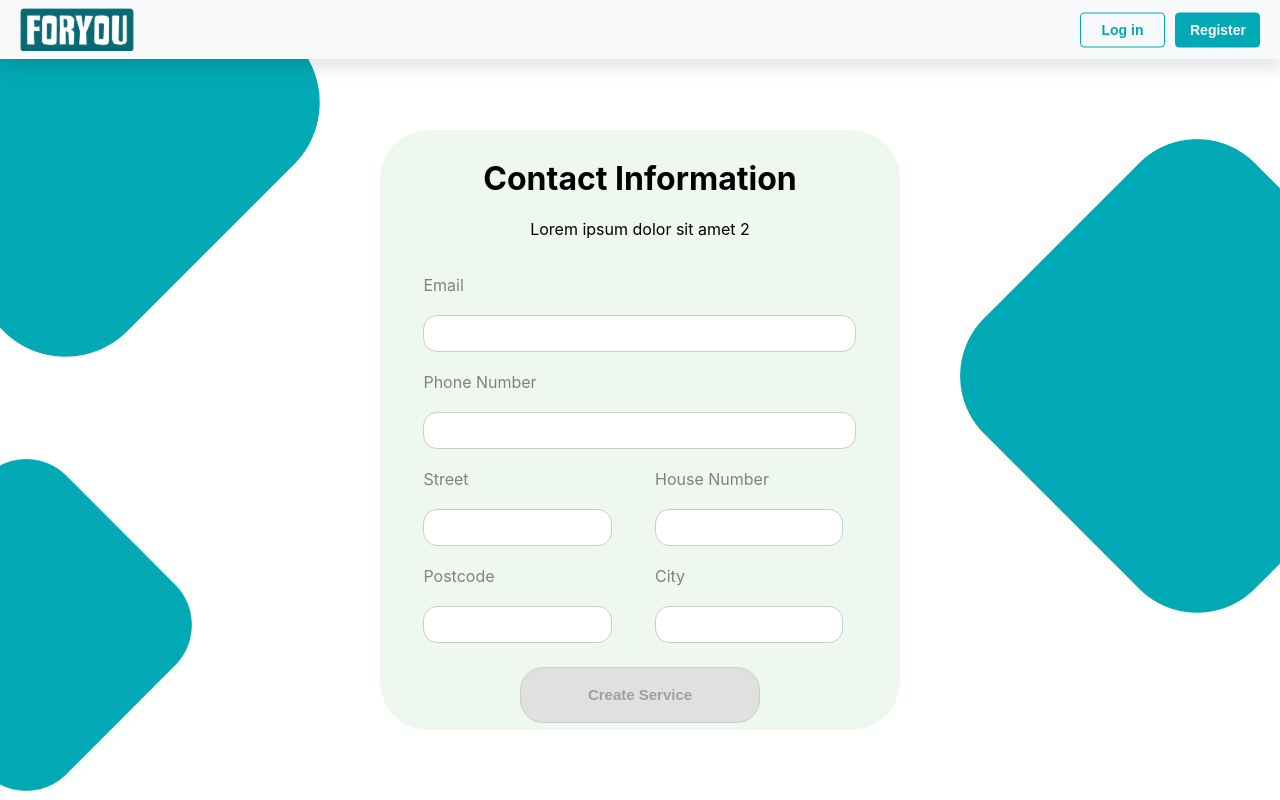
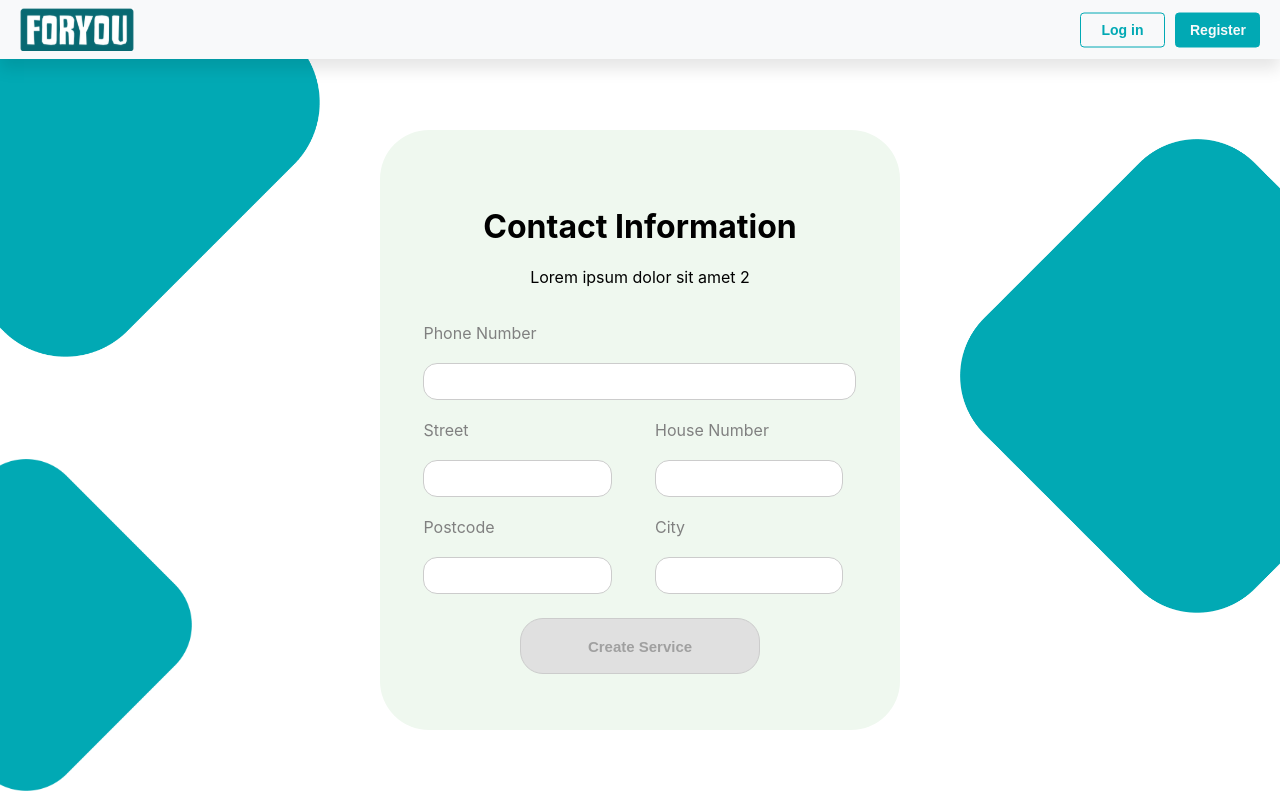
Before and after one commit to ForyouHQ/Foryou, a React (Create React App) app in the folder foryou-frontend/: page /task in a window 1280 px wide. Both pictures are taken after a click on the button "Next". Built offline with nearby package versions, Linux system fonts and the light colour scheme.

Commit message:
Delete the email from the contact info card #3.

```diff
--- a/foryou-frontend/src/components/task-upload-card/task-upload-card.tsx
+++ b/foryou-frontend/src/components/task-upload-card/task-upload-card.tsx
@@ -1,22 +1,67 @@
-import React, { useState } from 'react';
+import React, {useState} from 'react';
 import css from './task-upload-card.module.css';
-import { CardHeader } from "../card-header/card-header";
-import { TaskUploadInput } from "../task-upload-input/task-upload-input";
+import {CardHeader} from "../card-header/card-header";
+import {TaskUploadInput} from "../task-upload-input/task-upload-input";
 
 export const TaskUploadCard: React.FC = () => {
     const [showSecondComponent, setShowSecondComponent] = useState(false);
+    const [title, setTitle] = useState("");
+    const [description, setDescription] = useState("");
+    const [price, setPrice] = useState<number>(0);
+    const [userId, setUserId] = useState<number>(5);
+    const [category, setCategory] = useState<string>("");
+    const [phoneNumber, setPhoneNumber] = useState<string>("");
+    const [street, setStreet] = useState<string>("");
+    const [houseNumber, setHouseNumber] = useState<string>("");
+    const [postcode, setPostcode] = useState<string>("");
+    const [city, setCity] = useState<string>("");
 
     const containerStyle = {
         height: showSecondComponent ? '70%' : '80%',
     };
 
+    const uploadTask = async () => {
+        try {
+            const api_url = process.env.REACT_APP_TASK_UPLOAD;
+
+            if (!api_url) {
+                throw new Error('API URL not set');
+            }
+            const response = await fetch(api_url, {
+                method: 'POST',
+                headers: {'Content-Type': 'application/json'},
+                body: JSON.stringify({title, description, price, userId,})
+            });
+
+            if (!response.ok) {
+                throw new Error('Network response was not ok');
+            }
+
+            const data = await response.json();
+            console.log(data);
+        } catch (error) {
+            console.error('Error:', error);
+        }
+
+    }
+
     return (
         <div className={css.container} style={containerStyle}>
             <CardHeader
                 topText={showSecondComponent ? "Contact Information" : "Create Service"}
-                bottomText= {showSecondComponent ? "Lorem ipsum dolor sit amet 2" : "Lorem ipsum dolor sit amet 1"}
+                bottomText={showSecondComponent ? "Lorem ipsum dolor sit amet 2" : "Lorem ipsum dolor sit amet 1"}
             />
-            <TaskUploadInput showSecondComponent={showSecondComponent} setShowSecondComponent={setShowSecondComponent}/>
+            <TaskUploadInput showSecondComponent={showSecondComponent} setShowSecondComponent={setShowSecondComponent} setTitle={setTitle}
+                             setDescription={setDescription}
+                             setPrice={setPrice}
+                             setUserId={setUserId}
+                             setCategory={setCategory}
+                             setPhoneNumber={setPhoneNumber}
+                             setStreet={setStreet}
+                             setHouseNumber={setHouseNumber}
+                             setPostcode={setPostcode}
+                             setCity={setCity}
+                             onClick={uploadTask}/>
         </div>
     );
 };
--- a/foryou-frontend/src/components/task-upload-input/task-upload-input.tsx
+++ b/foryou-frontend/src/components/task-upload-input/task-upload-input.tsx
@@ -2,14 +2,74 @@ import React from 'react';
 import css from './task-upload-input.module.css';
 import {CardButton} from "../card-button/card-button";
 
-export const TaskUploadInput: React.FC<{
+interface TaskUploadInputProps {
+    setCategory: React.Dispatch<React.SetStateAction<string>>;
+    setTitle: React.Dispatch<React.SetStateAction<string>>;
+    setPrice: React.Dispatch<React.SetStateAction<number>>;
+    setDescription: React.Dispatch<React.SetStateAction<string>>;
+    setPhoneNumber: React.Dispatch<React.SetStateAction<string>>;
+    setStreet: React.Dispatch<React.SetStateAction<string>>;
+    setHouseNumber: React.Dispatch<React.SetStateAction<string>>;
+    setPostcode: React.Dispatch<React.SetStateAction<string>>;
+    setCity: React.Dispatch<React.SetStateAction<string>>,
+    setUserId: React.Dispatch<React.SetStateAction<number>>,
+    onClick?: () => void,
     showSecondComponent: boolean,
-    setShowSecondComponent: (value: boolean) => void
-}> =
-    ({
+    setShowSecondComponent: (value: boolean) => void,
+}
+
+export const TaskUploadInput: React.FC<TaskUploadInputProps> = ({
+                                                                    setCategory,
+                                                                    setTitle,
+                                                                    setPrice,
+                                                                    setDescription,
+                                                                    setPhoneNumber,
+                                                                    setStreet,
+                                                                    setHouseNumber,
+                                                                    setPostcode,
+                                                                    setCity,
                                                                     showSecondComponent,
-         setShowSecondComponent
+                                                                    setShowSecondComponent,
+                                                                    onClick
                                                                 }) => {
+
+    const handleCategoryChange = (event: React.ChangeEvent<HTMLInputElement>) => {
+        setCategory(event.target.value);
+    };
+
+    const handleTitleChange = (event: React.ChangeEvent<HTMLInputElement>) => {
+        setTitle(event.target.value);
+    };
+
+    const handlePriceChange = (event: React.ChangeEvent<HTMLInputElement>) => {
+        setPrice(Number(event.target.value));
+    };
+
+    const handleDescriptionChange = (event: React.ChangeEvent<HTMLTextAreaElement>) => {
+        setDescription(event.target.value);
+    };
+
+    const handlePhoneNumberChange = (event: React.ChangeEvent<HTMLInputElement>) => {
+        setPhoneNumber(event.target.value);
+    };
+
+    const handleStreetChange = (event: React.ChangeEvent<HTMLInputElement>) => {
+        setStreet(event.target.value);
+    };
+
+    const handleHouseNumberChange = (event: React.ChangeEvent<HTMLInputElement>) => {
+        setHouseNumber(event.target.value);
+    };
+
+    const handlePostcodeChange = (event: React.ChangeEvent<HTMLInputElement>) => {
+        setPostcode(event.target.value);
+    };
+
+    const handleCityChange = (event: React.ChangeEvent<HTMLInputElement>) => {
+        setCity(event.target.value);
+    };
+
+
     const firstTaskUploadComponent = () => {
         return (
             <div className={css.container}>
@@ -24,17 +84,17 @@ export const TaskUploadInput: React.FC<{
 
                 <div className={css.labelInputContainer}>
                     <label htmlFor="title" className={css.label}>Title</label>
-                        <input id="title" type="text" className={css.regularInput}/>
+                    <input id="title" type="text" className={css.regularInput} onChange={handleTitleChange}/>
                 </div>
 
                 <div className={css.labelInputContainer}>
                     <label htmlFor="price" className={css.label}>Price</label>
-                        <input id="price" type="text" className={css.regularInput}/>
+                    <input id="price" type="text" className={css.regularInput} onChange={handlePriceChange}/>
                 </div>
 
                 <div className={css.labelInputContainer}>
                     <label htmlFor="description" className={css.label}>Description</label>
-                        <textarea id="description" className={css.textareaInput}/>
+                    <textarea id="description" className={css.textareaInput} onChange={handleDescriptionChange}/>
                 </div>
                 <CardButton text={"Next"} inactive={false} onClick={() => setShowSecondComponent(true)}/>
             </div>
@@ -46,40 +106,37 @@ export const TaskUploadInput: React.FC<{
 
             <div className={css.container}>
                 <div className={css.labelInputContainer}>
-                        <label htmlFor="email" className={css.label}>Email</label>
-                        <input id="email" type="text" className={css.regularInput}/>
-                    </div>
-
-                    <div className={css.labelInputContainer}>
                     <label htmlFor="phoneNumber" className={css.label}>Phone Number</label>
-                        <input id="phoneNumber" type="text" className={css.regularInput}/>
+                    <input id="phoneNumber" type="text" className={css.regularInput}
+                           onChange={handlePhoneNumberChange}/>
                 </div>
 
                 <div className={css.nameContainers}>
                     <div className={css.labelInputContainer}>
                         <label htmlFor="street" className={css.label}>Street</label>
-                            <input id="street" type="text" className={css.nameInput}/>
+                        <input id="street" type="text" className={css.nameInput} onChange={handleStreetChange}/>
                     </div>
 
                     <div className={css.labelInputContainer}>
                         <label htmlFor="houseNumber" className={css.label}>House Number</label>
-                            <input id="houseNumber" type="text" className={css.nameInput}/>
+                        <input id="houseNumber" type="text" className={css.nameInput}
+                               onChange={handleHouseNumberChange}/>
                     </div>
                 </div>
 
                 <div className={css.nameContainers}>
                     <div className={css.labelInputContainer}>
                         <label htmlFor="postcode" className={css.label}>Postcode</label>
-                            <input id="postcode" type="text" className={css.nameInput}/>
+                        <input id="postcode" type="text" className={css.nameInput} onChange={handlePostcodeChange}/>
                     </div>
 
                     <div className={css.labelInputContainer}>
                         <label htmlFor="city" className={css.label}>City</label>
-                            <input id="city" type="text" className={css.nameInput}/>
+                        <input id="city" type="text" className={css.nameInput} onChange={handleCityChange}/>
                     </div>
                 </div>
 
-                    <CardButton text={"Create Service"} inactive={true}/>
+                <CardButton text={"Create Service"} inactive={true} onClick={onClick}/>
             </div>
 
         );
```
Also changed, not shown: 1 other file (tests, documents, lock files or other folders). Lines whose indentation alone changed are shown as unchanged.
